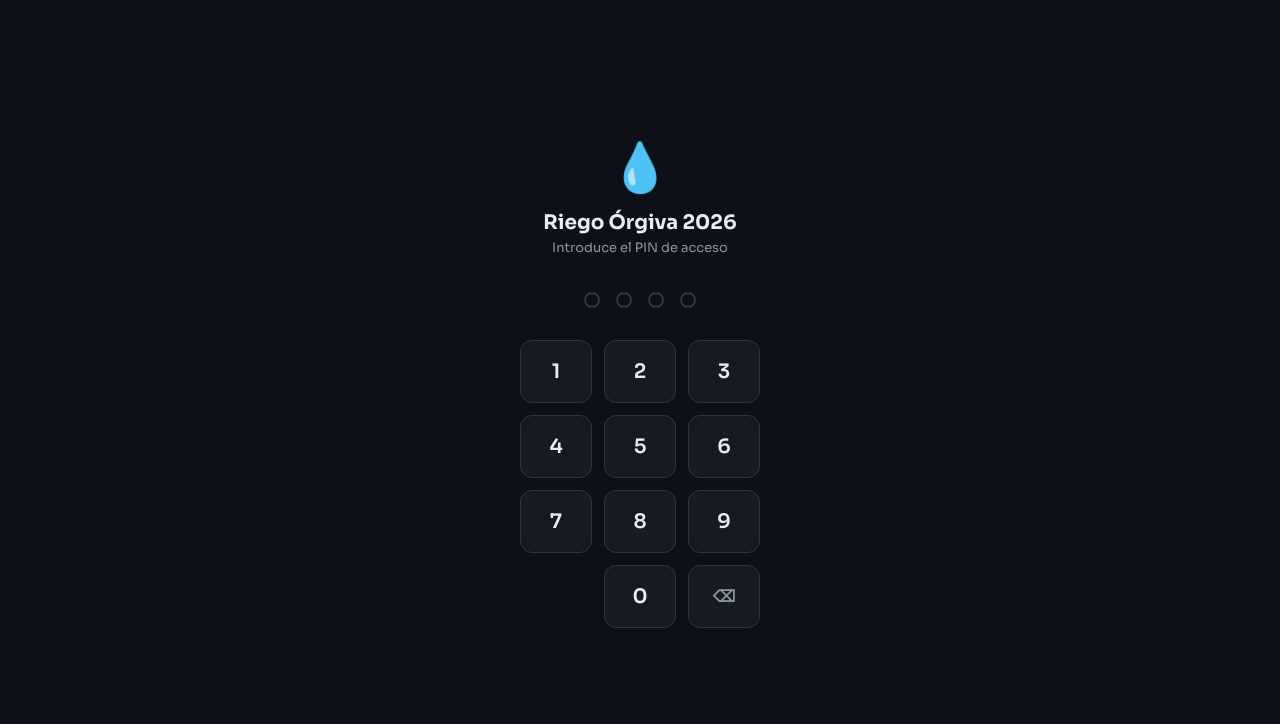
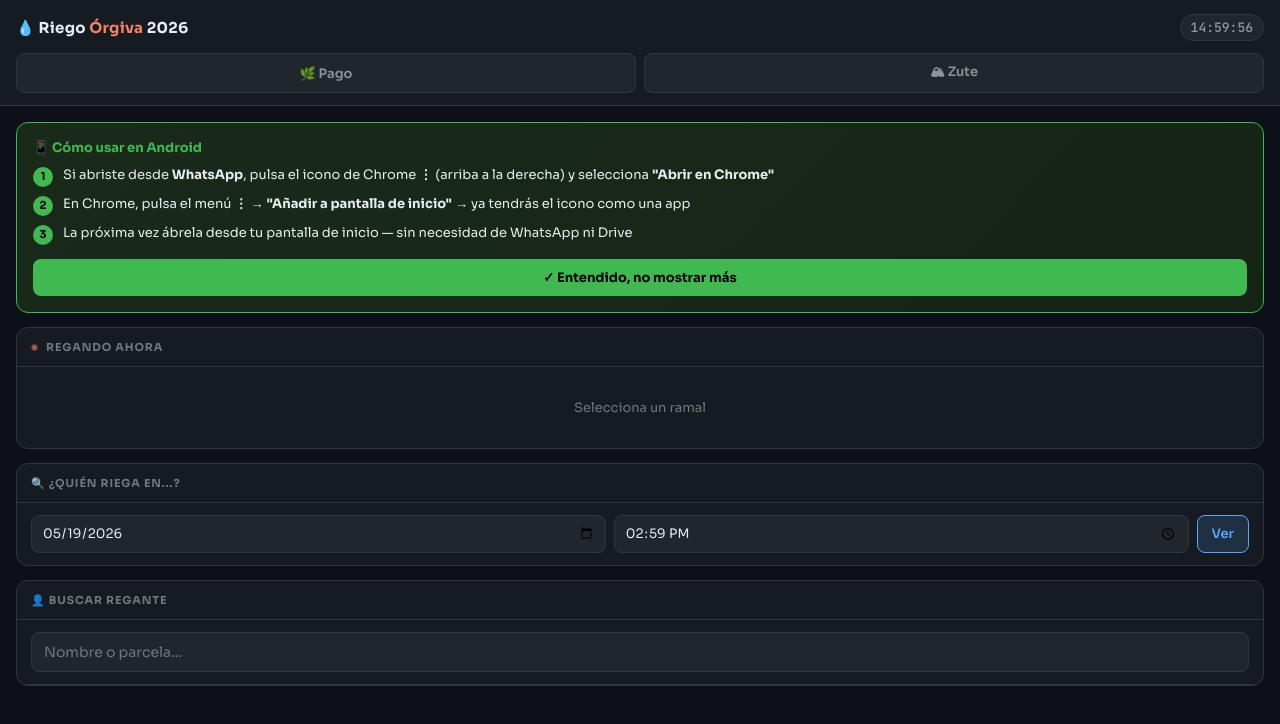
Before and after one commit to serranofederico33-hue/riego, a plain HTML site: page index.html in a window 1280 px wide. Drawn offline with Linux system fonts and the light colour scheme.

Commit message:
Add files via upload

```diff
--- a/index.html
+++ b/index.html
@@ -441,120 +441,6 @@
   .slot-future { background: rgba(63,185,80,0.12); color: var(--accent-pago); }
 
 
-
-  /* PIN LOCK SCREEN */
-  .pin-overlay {
-    position: fixed;
-    inset: 0;
-    background: var(--bg);
-    z-index: 9999;
-    display: flex;
-    flex-direction: column;
-    align-items: center;
-    justify-content: center;
-    padding: 32px 24px;
-    gap: 0;
-  }
-
-  .pin-logo {
-    font-size: 48px;
-    margin-bottom: 12px;
-  }
-
-  .pin-title {
-    font-size: 20px;
-    font-weight: 700;
-    color: var(--text);
-    margin-bottom: 4px;
-    text-align: center;
-  }
-
-  .pin-subtitle {
-    font-size: 13px;
-    color: var(--text2);
-    margin-bottom: 36px;
-    text-align: center;
-  }
-
-  .pin-dots {
-    display: flex;
-    gap: 16px;
-    margin-bottom: 32px;
-  }
-
-  .pin-dot {
-    width: 16px;
-    height: 16px;
-    border-radius: 50%;
-    border: 2px solid var(--border);
-    background: transparent;
-    transition: all 0.15s;
-  }
-
-  .pin-dot.filled {
-    background: var(--accent-zute);
-    border-color: var(--accent-zute);
-  }
-
-  .pin-dot.error {
-    background: var(--accent-active);
-    border-color: var(--accent-active);
-    animation: shake 0.4s ease;
-  }
-
-  @keyframes shake {
-    0%, 100% { transform: translateX(0); }
-    20% { transform: translateX(-6px); }
-    40% { transform: translateX(6px); }
-    60% { transform: translateX(-4px); }
-    80% { transform: translateX(4px); }
-  }
-
-  .pin-keypad {
-    display: grid;
-    grid-template-columns: repeat(3, 1fr);
-    gap: 12px;
-    width: 240px;
-  }
-
-  .pin-key {
-    background: var(--bg2);
-    border: 1px solid var(--border);
-    border-radius: 12px;
-    color: var(--text);
-    font-family: 'Sora', sans-serif;
-    font-size: 20px;
-    font-weight: 600;
-    padding: 18px 0;
-    cursor: pointer;
-    transition: all 0.1s;
-    text-align: center;
-    user-select: none;
-    -webkit-user-select: none;
-  }
-
-  .pin-key:active {
-    background: var(--bg3);
-    transform: scale(0.95);
-  }
-
-  .pin-key.del {
-    font-size: 16px;
-    color: var(--text2);
-  }
-
-  .pin-key.zero {
-    grid-column: 2;
-  }
-
-  .pin-error-msg {
-    margin-top: 20px;
-    font-size: 12px;
-    color: var(--accent-active);
-    height: 16px;
-    text-align: center;
-  }
-
   /* SETUP BANNER */
   .setup-banner {
     background: linear-gradient(135deg, #1a2a1a, #162416);
@@ -628,34 +514,6 @@
 </style>
 </head>
 <body>
-
-
-  <!-- PIN LOCK SCREEN -->
-  <div class="pin-overlay" id="pin-overlay">
-    <div class="pin-logo">💧</div>
-    <div class="pin-title">Riego Órgiva 2026</div>
-    <div class="pin-subtitle">Introduce el PIN de acceso</div>
-    <div class="pin-dots" id="pin-dots">
-      <div class="pin-dot" id="dot-0"></div>
-      <div class="pin-dot" id="dot-1"></div>
-      <div class="pin-dot" id="dot-2"></div>
-      <div class="pin-dot" id="dot-3"></div>
-    </div>
-    <div class="pin-keypad">
-      <button class="pin-key" onclick="pinKey('1')">1</button>
-      <button class="pin-key" onclick="pinKey('2')">2</button>
-      <button class="pin-key" onclick="pinKey('3')">3</button>
-      <button class="pin-key" onclick="pinKey('4')">4</button>
-      <button class="pin-key" onclick="pinKey('5')">5</button>
-      <button class="pin-key" onclick="pinKey('6')">6</button>
-      <button class="pin-key" onclick="pinKey('7')">7</button>
-      <button class="pin-key" onclick="pinKey('8')">8</button>
-      <button class="pin-key" onclick="pinKey('9')">9</button>
-      <button class="pin-key zero" onclick="pinKey('0')">0</button>
-      <button class="pin-key del" onclick="pinDel()">⌫</button>
-    </div>
-    <div class="pin-error-msg" id="pin-error"></div>
-  </div>
 
 <div class="header">
   <div class="header-top">
@@ -1019,64 +877,6 @@ function renderSelectedRegante(r, n) {
 }
 
 
-
-// ── PIN LOCK ────────────────────────────────────────────────────────
-// PIN is stored as a simple hash. Default PIN: 2026
-// To change PIN: replace the CORRECT_HASH value below with the output
-// of: btoa(yourNewPin + '_riego_orgiva')
-const CORRECT_HASH = btoa('2026_riego_orgiva');
-
-let pinEntry = '';
-
-function pinHash(p) { return btoa(p + '_riego_orgiva'); }
-
-function pinKey(digit) {
-  if (pinEntry.length >= 4) return;
-  pinEntry += digit;
-  updateDots();
-  if (pinEntry.length === 4) {
-    setTimeout(checkPin, 120);
-  }
-}
-
-function pinDel() {
-  pinEntry = pinEntry.slice(0, -1);
-  updateDots();
-  document.getElementById('pin-error').textContent = '';
-}
-
-function updateDots() {
-  for (let i = 0; i < 4; i++) {
-    const dot = document.getElementById('dot-' + i);
-    dot.className = 'pin-dot' + (i < pinEntry.length ? ' filled' : '');
-  }
-}
-
-function checkPin() {
-  if (pinHash(pinEntry) === CORRECT_HASH) {
-    try { sessionStorage.setItem('riego_pin_ok', '1'); } catch(e) {}
-    document.getElementById('pin-overlay').style.display = 'none';
-  } else {
-    document.getElementById('pin-error').textContent = 'PIN incorrecto, inténtalo de nuevo';
-    for (let i = 0; i < 4; i++) {
-      document.getElementById('dot-' + i).className = 'pin-dot error';
-    }
-    setTimeout(() => {
-      pinEntry = '';
-      updateDots();
-      document.getElementById('pin-error').textContent = '';
-    }, 800);
-  }
-}
-
-(function() {
-  let ok = false;
-  try { ok = sessionStorage.getItem('riego_pin_ok') === '1'; } catch(e) {}
-  if (ok) {
-    document.getElementById('pin-overlay').style.display = 'none';
-  }
-})();
-
 // ── SETUP BANNER ───────────────────────────────────────────────────
 function dismissBanner() {
   try { localStorage.setItem('riego_setup_done', '1'); } catch(e) {}
```
